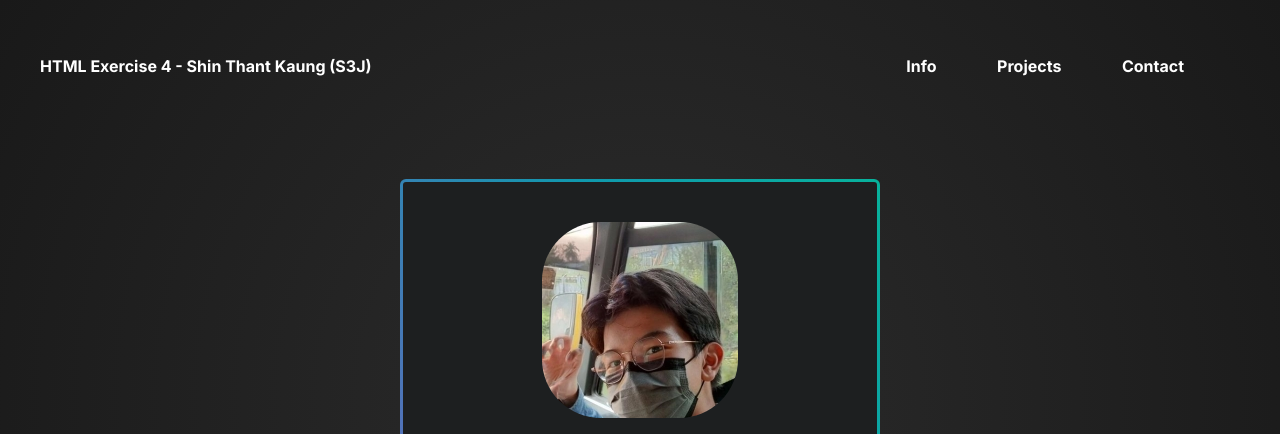
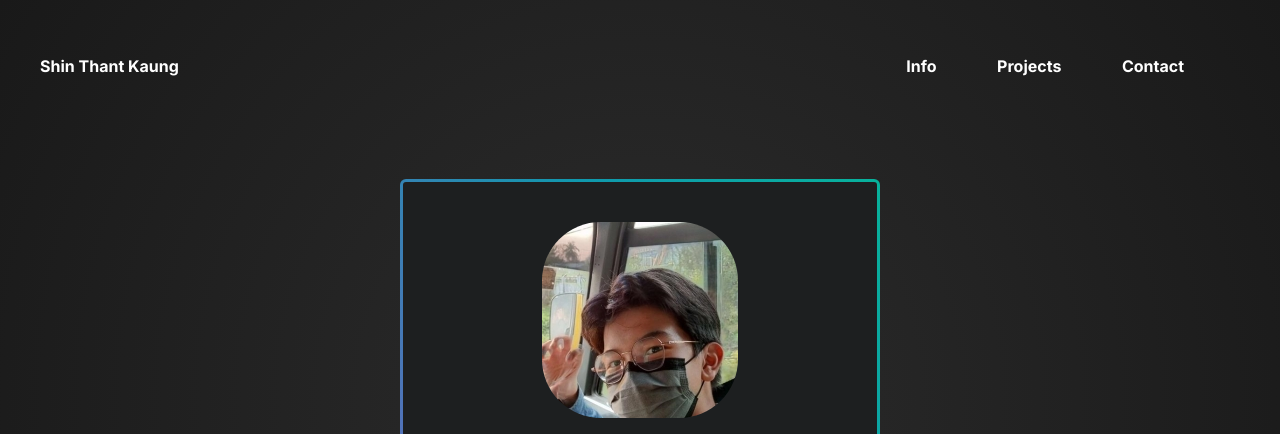
Before and after one commit to shinthantkg/ex-4, a plain HTML site: page index.html in a window 1280 px wide. Shown: the top 434 px of the page. Drawn offline with Linux system fonts and the light colour scheme.

Commit message:
yeah change nevabar

```diff
--- a/index.html
+++ b/index.html
@@ -13,7 +13,7 @@
     <!-- This is my navigation bar with the links at the top of the website, teacher. -->
     <header>
       <nav class="navbar">
-        <p style="font-weight: bold;">HTML Exercise 4 - Shin Thant Kaung (S3J)</p>
+        <p style="font-weight: bold;">Shin Thant Kaung</p>
 
         <ul class="navbar-list">
           <li class="navbar-item"><a href="#info" class="navbar-link">Info</a></li>
```
